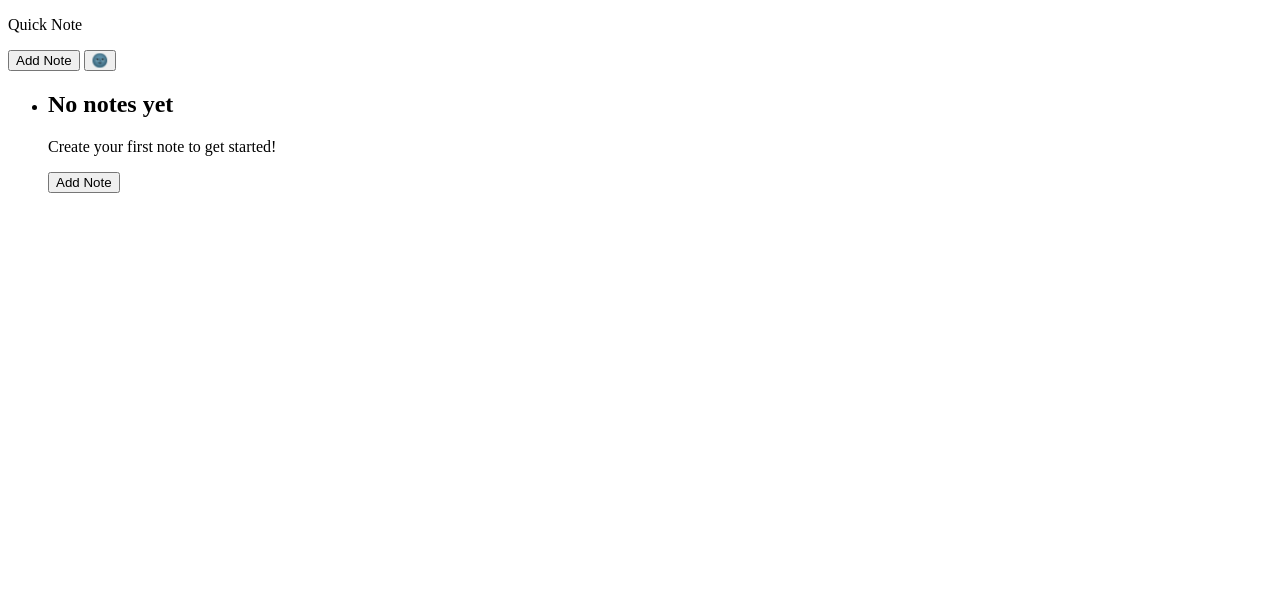
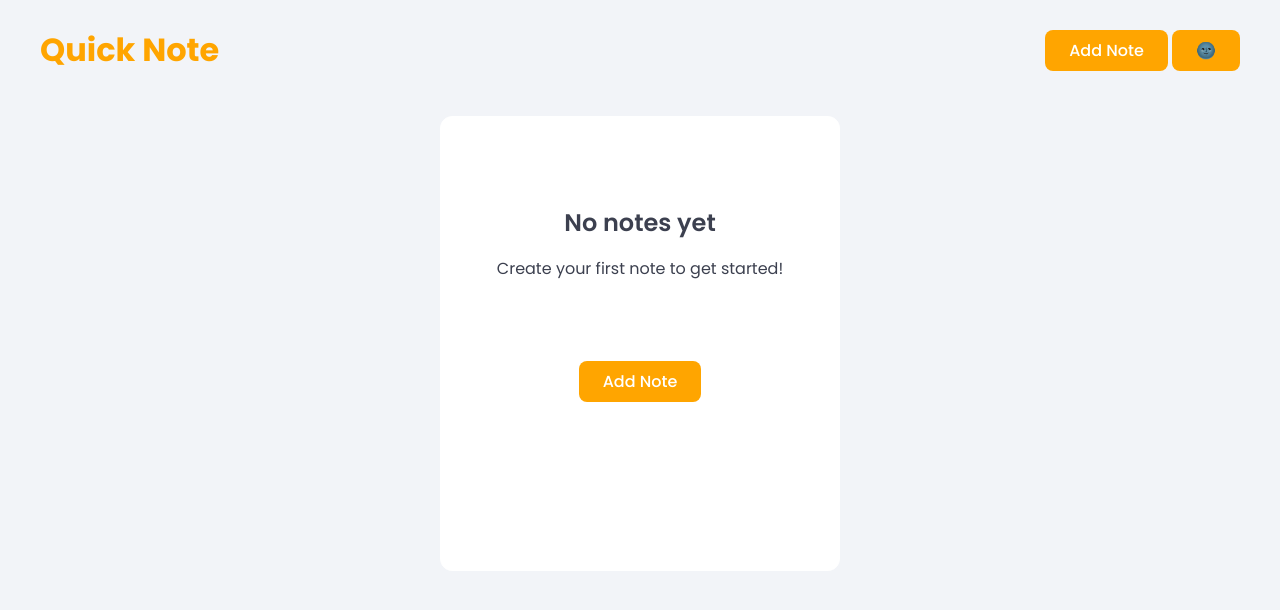
Before and after one commit to Onotolius/Quick-Note, a plain HTML site: page index.html in a window 1280 px wide. Drawn offline with Linux system fonts and the light colour scheme; the site is published under a folder, as on GitHub Pages, so addresses that start at the root find nothing.

Commit message:
fix paths

```diff
--- a/index.html
+++ b/index.html
@@ -3,8 +3,8 @@
   <head>
     <meta charset="UTF-8" />
     <meta name="viewport" content="width=device-width, initial-scale=1.0" />
-    <link rel="stylesheet" href="/styles/reset.css" />
-    <link rel="stylesheet" href="/styles/style.css" />
+    <link rel="stylesheet" href="./styles/reset.css" />
+    <link rel="stylesheet" href="./styles/style.css" />
     <title>Quick Note</title>
   </head>
   <body>
```
